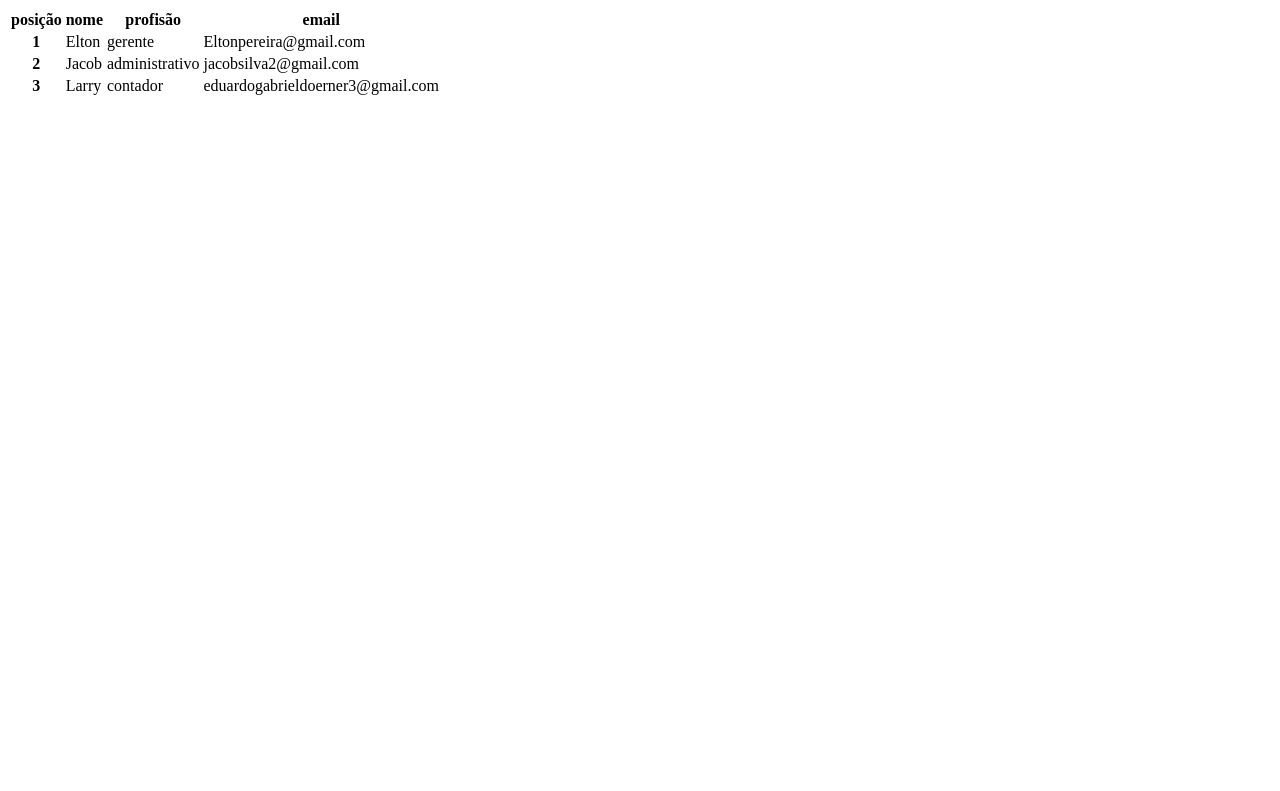
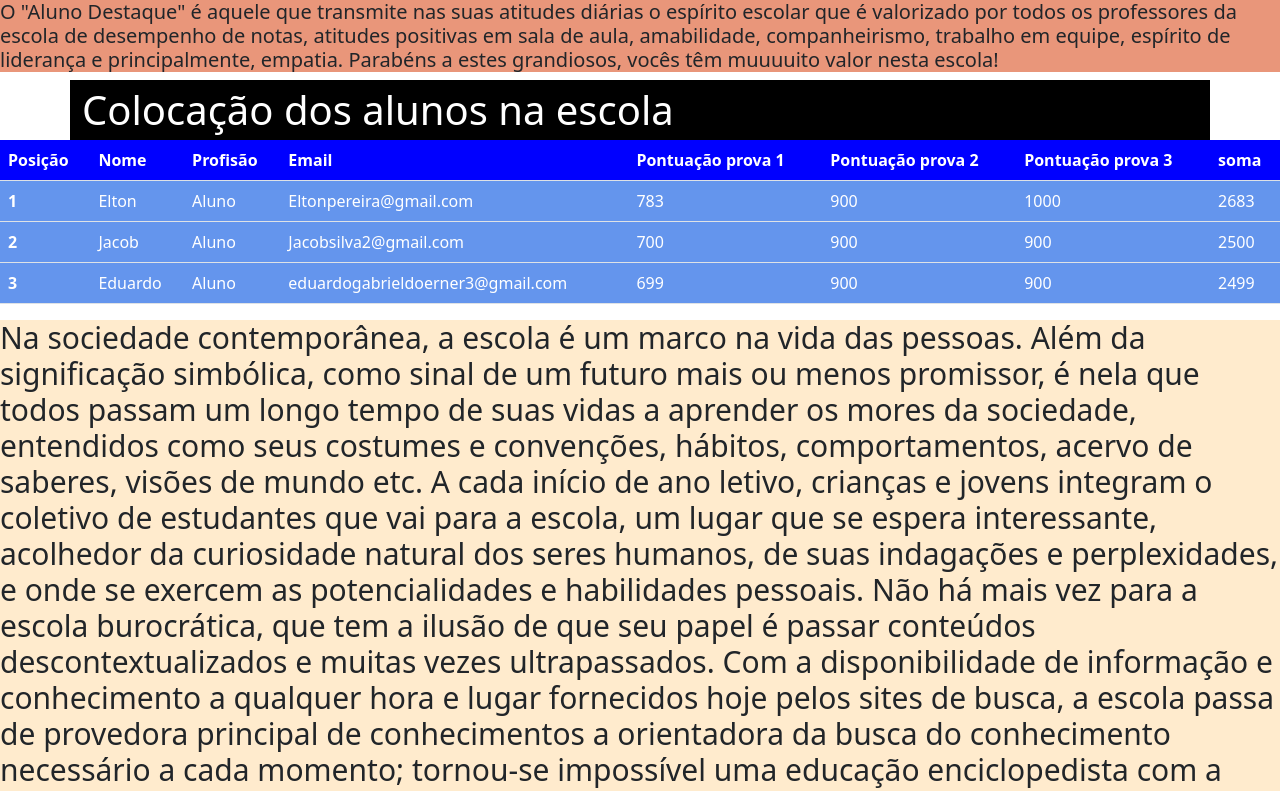
Before and after one commit to Eduardodoerner/aula-trabalho-layout, a plain HTML site: page index.html in a window 1280 px wide. Shown: the top 791 px of the page. Drawn offline with nearby package versions, Linux system fonts and the light colour scheme.

Commit message:
feito parte

```diff
--- a/index.html
+++ b/index.html
@@ -5,40 +5,80 @@
     <meta http-equiv="X-UA-Compatible" content="IE=edge">
     <meta name="viewport" content="width=device-width, initial-scale=1.0">
     <title>Document</title>
+    <link href="https://cdn.jsdelivr.net/npm/bootstrap@5.2.0/dist/css/bootstrap.min.css" rel="stylesheet" integrity="sha384-gH2yIJqKdNHPEq0n4Mqa/HGKIhSkIHeL5AyhkYV8i59U5AR6csBvApHHNl/vI1Bx" crossorigin="anonymous">
+    <link rel="stylesheet" href="./style.css">
 </head>
 <body>
+  <h1>
+    O "Aluno Destaque" é aquele que transmite nas suas atitudes diárias o espírito escolar que é valorizado por todos os professores da escola de desempenho de notas,
+     atitudes positivas em sala de aula, amabilidade, companheirismo, trabalho em equipe, espírito de liderança e principalmente, empatia.
+               Parabéns a estes grandiosos, vocês têm muuuuito valor nesta escola!
+  </h1>
+  <thead>
   <div class="container">
-  <!-- Content here -->
+    Colocação dos alunos na escola
   </div>
   <table class="table">
-  <thead>
-    <tr>
-      <th scope="col">posição</th>
-      <th scope="col">nome</th>
-      <th scope="col">profisão</th>
-      <th scope="col">email</th>
+    <tr class="cabecalho">
+      <th scope="col">Posição</th>
+      <th scope="col">Nome</th>
+      <th scope="col">Profisão</th>
+      <th scope="col">Email</th>
+      <th scope="col">Pontuação prova 1</th>
+      <th scope="col">Pontuação prova 2</th>
+      <th scope="col">Pontuação prova 3</th>
+      <th scope="col">soma</th>
     </tr>
   </thead>
   <tbody>
     <tr>
       <th scope="row">1</th>
       <td>Elton</td>
-      <td>gerente</td>
+      <td>Aluno</td>
       <td>Eltonpereira@gmail.com</td>
+      <td>783</td>
+      <td>900</td>
+      <td>1000</td>
+      <td>2683</td>
     </tr>
     <tr>
       <th scope="row">2</th>
       <td>Jacob</td>
-      <td>administrativo</td>
-      <td>jacobsilva2@gmail.com</td>
+      <td>Aluno</td>
+      <td>Jacobsilva2@gmail.com</td>
+      <td>700</td>
+      <td>900</td>
+      <td>900</td>
+      <td>2500</td>
     </tr>
     <tr>
       <th scope="row">3</th>
-      <td>Larry</td>
-      <td>contador</td>
+      <td>Eduardo</td>
+      <td>Aluno</td>
       <td>eduardogabrieldoerner3@gmail.com</td>
+      <td>699</td>
+      <td>900</td>
+      <td>900</td>
+      <td>2499</td>
     </tr>
   </tbody>
 </table>
+<h2>
+  Na sociedade contemporânea, a escola é um marco na vida das pessoas. Além da significação simbólica, como sinal de um futuro mais ou menos promissor, é nela que todos passam um longo tempo de suas vidas a aprender os mores da sociedade, entendidos como seus costumes e convenções, hábitos, comportamentos, acervo de saberes, visões de mundo etc.
+
+A cada início de ano letivo, crianças e jovens integram o coletivo de estudantes que vai para a escola, um lugar que se espera interessante, acolhedor da curiosidade natural dos seres humanos, de suas indagações e perplexidades, e onde se exercem as potencialidades e habilidades pessoais. Não há mais vez para a escola burocrática, que tem a ilusão de que seu papel é passar conteúdos descontextualizados e muitas vezes ultrapassados.
+
+Com a disponibilidade de informação e conhecimento a qualquer hora e lugar fornecidos hoje pelos sites de busca, a escola passa de provedora principal de conhecimentos a orientadora da busca do conhecimento necessário a cada momento; tornou-se impossível uma educação enciclopedista com a ampliação do conhecimento de modo exponencial.
+
+No século XXI, a escola ensina a acessar o que é relevante, ensina a distinguir o principal do acessório, a lidar com a avalanche da internet, a digerir os surpreendentes avanços da ciência e da tecnologia da Informação, com graves assuntos éticos que necessitam de discussão. Além de referência cognitiva, a escola se torna referência social e afetiva, funciona como um porto de segurança para as questões socioemocionais dos alunos. A modificação da família trouxe para a escola a função de também proteger e cuidar amorosamente das crianças e jovens enquanto crescem.
+
+Na escola de hoje, os alunos precisam aprender a construir os valores que asseguram a civilização, compreender a necessidade de viver em harmonia e ainda trazer seus temores e dificuldades para compartilhar com os amigos e com adultos sempre prontos a amparar quem necessite.
+
+A escola é o evento mais importante na vida da criança e do jovem, porque lá estão os amigos e é lá que constroem sua autonomia, capacidade cognitiva e moralidade. Portanto, a escola deve ser o lugar mais interessante, mais instigante, mais divertido e mais protegido.
+
+
+
+*Patrícia Konder Lins e Silva é pedagoga e diretora da Escola Parque
+</h2>
 </body>
 </html>
--- /dev/null
+++ b/style.css
@@ -0,0 +1,23 @@
+ .cabecalho {
+    background-color: blue;
+ }
+
+tbody>tr {
+ background-color: cornflowerblue;
+ color: white;
+}
+
+.container {
+    background-color: black;
+    color: white;
+    width: 100vw;
+    font-size: 40px;
+}
+h1 {
+    font-size: 20px;
+    background-color: darksalmon;
+}
+h2 {
+    font-size: 30px;
+    background-color: blanchedalmond;
+}
```
